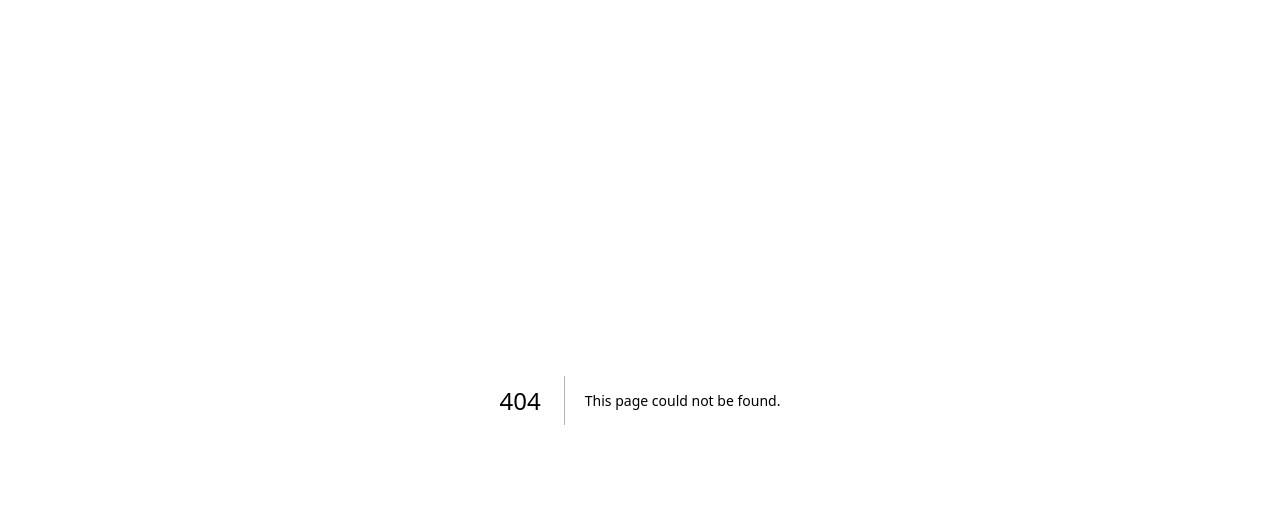
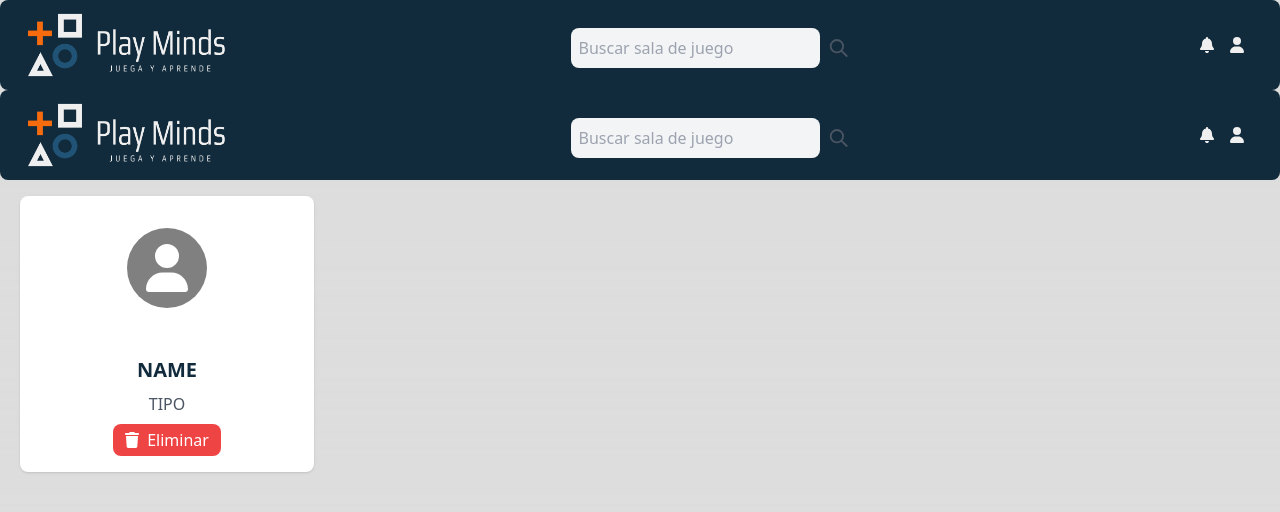
Before and after one commit to Aguare/PlayMinds, a Next.js app in the folder play-minds/: page /admin in a window 1280 px wide. Before the commit this address had no page. Shown: the top 512 px of the page. Built offline with nearby package versions, Linux system fonts and the light colour scheme.

Commit message:
Prueben los formularios

```diff
--- a/play-minds/src/components/navbar.tsx
+++ b/play-minds/src/components/navbar.tsx
@@ -1,43 +1,60 @@
-import Image from "next/image";
-import { useRouter } from "next/router";
-import { FontAwesomeIcon } from "@fortawesome/react-fontawesome";
-import { faBell } from "@fortawesome/free-solid-svg-icons";
-import { faUser } from "@fortawesome/free-solid-svg-icons";
-import { useEffect, useState } from "react";
-import { User } from "../models/Entitys/User";
-import img1 from "../image/logo playminds.png";
-import axios from "axios";
-import { Request } from "@/helpers/requests";
+import Image from 'next/image'
+import { useRouter } from 'next/router'
+import { FontAwesomeIcon } from '@fortawesome/react-fontawesome'
+import { faBell, faUser, faTrash } from '@fortawesome/free-solid-svg-icons'
+import { useEffect, useState } from 'react'
+import { User } from '../models/Entitys/User'
+import img1 from '../image/logo playminds.png'
+import axios from 'axios'
+import { Request } from '@/helpers/requests'
 
 const NavBar = () => {
-  const router = useRouter();
-  const [user, setUser] = useState<User | null>(null);
-  const [dropdownOpen, setDropdownOpen] = useState(false);
+  const router = useRouter()
+  const [user, setUser] = useState<User | null>(null)
+  const [dropdownOpen, setDropdownOpen] = useState(false)
 
   useEffect(() => {
-    const userData = localStorage.getItem("user");
+    const userData = localStorage.getItem('user')
     if (userData) {
-      const parsedUser = JSON.parse(userData);
-      setUser(parsedUser);
+      const parsedUser = JSON.parse(userData)
+      setUser(parsedUser)
     }
-  }, []);
+  }, [])
 
   const handleLogout = () => {
-    axios.get(Request.SERVER + "/Users/Logout?email=" + user?.email);
-    localStorage.clear(); // Elimina los datos
-    router.push("/auth/signin"); // Redirige al usuario
-  };
+    axios.get(Request.SERVER + '/Users/Logout?email=' + user?.email)
+    localStorage.clear() // Elimina los datos
+    router.push('/auth/signin') // Redirige al usuario
+  }
+
+  const handlehome = () => {
+    axios
+      .get(Request.SERVER + '/Users/GetUser?email=' + user?.email)
+      .then((response) => {
+        setUser(response.data)
+        localStorage.setItem('user', JSON.stringify(response.data))
+      })
+      .catch((error) => {
+        console.log(error)
+      })
+    router.push('/home') // Redirige al usuario
+  }
 
   const toggleDropdown = () => {
-    setDropdownOpen(!dropdownOpen);
-  };
+    setDropdownOpen(!dropdownOpen)
+  }
+
+  const handleCreateGame = () => {
+    if (user?.role === 'TEACHER') {
+      // Aquí puedes agregar la lógica para redirigir al usuario a la ruta de creación de juegos
+      console.log('Redirigir a la página de creación de juegos')
+    }
+  }
 
   return (
     <div className="w-full bg-[#112B3C] rounded-lg p-7 sm:flex sm:justify-between gap-4 sm:h-[90px] grid md:grid-cols-1 ">
       <div className="bg-red flex items-center gap-2 w-[200px]">
-        <a href="/home">
-          <Image src={img1} alt="Imagen de logo" />
-        </a>
+        <Image src={img1} alt="Imagen de logo" onClick={handlehome} />
       </div>
       <div className="">
         <form className="col-span-4 flex items-center justify-center gap-2 w-[70%] sm:w-[100%]">
@@ -72,11 +89,11 @@ const NavBar = () => {
         </a>
         <FontAwesomeIcon icon={faUser} className="text-[#EFEFEF]" />
         <div
-          className="flex items-center gap-2 cursor-pointer"
+          className="flex items-center gap-2 cursor-pointer relative"
           onClick={toggleDropdown}
         >
           {user && (
-            <div className="relative">
+            <div>
               <span className="text-white">{user.name}</span>
               {dropdownOpen && (
                 <div className="absolute bg-gray-800 p-2 rounded-lg top-[32px] right-0 z-10">
@@ -86,6 +103,14 @@ const NavBar = () => {
                   >
                     Cerrar sesión
                   </p>
+                  {user.role === 'TEACHER' && (
+                    <p
+                      className="text-[#EFEFEF] text-xs xl:py-3 xl:px-2 rounded-lg transition-colors cursor-pointer"
+                      onClick={handleCreateGame}
+                    >
+                      Crear juego
+                    </p>
+                  )}
                 </div>
               )}
             </div>
@@ -98,7 +123,7 @@ const NavBar = () => {
         )}
       </div>
     </div>
-  );
-};
+  )
+}
 
-export default NavBar;
+export default NavBar
--- /dev/null
+++ b/play-minds/src/components/usercard.tsx
@@ -0,0 +1,37 @@
+import NavBar from '../components/navbar'
+import { FontAwesomeIcon } from '@fortawesome/react-fontawesome'
+import { faUser, faTrash } from '@fortawesome/free-solid-svg-icons'
+
+const UserCard = () => {
+  return (
+    <div>
+      <NavBar />
+      <div className="mt-4">
+        <div className="grid grid-cols-1 md:grid-cols-2 lg:grid-cols-4 gap-7 w-full pl-5">
+          <div className="bg-white hover:bg-cyan-600 group rounded-lg shadow hover:shadow-lg hover:shadow-mainorange transition-all hover:cursor-pointer">
+            <div className="flex justify-center py-8">
+              <div className="bg-[gray] text-white rounded-full w-20 h-20 flex items-center justify-center font-semibold text-xl group-hover:text-white transition-all">
+                <FontAwesomeIcon
+                  icon={faUser}
+                  className="text-[bluemain] text-5xl"
+                />
+              </div>
+            </div>
+            <div className="flex flex-col items-center gap-2 p-4">
+              <h3 className="font-semibold text-xl group-hover:text-white transition-all">
+                NAME
+              </h3>
+              <p className="text-gray-600 group-hover:text-gray-300">TIPO</p>
+              <button className="flex items-center gap-2 bg-red-500 text-white px-3 py-1 rounded-lg">
+                <FontAwesomeIcon icon={faTrash} />
+                Eliminar
+              </button>
+            </div>
+          </div>
+        </div>
+      </div>
+    </div>
+  )
+}
+
+export default UserCard
--- /dev/null
+++ b/play-minds/src/pages/admin.tsx
@@ -0,0 +1,13 @@
+import NavBar from '../components/navbar'
+import Card from '../components/card'
+import UserCard from '@/components/usercard'
+
+const Admin = () => {
+  return (
+    <div>
+      <NavBar />
+      <UserCard />
+    </div>
+  )
+}
+export default Admin
--- a/play-minds/src/pages/forms/fAhorcado.tsx
+++ b/play-minds/src/pages/forms/fAhorcado.tsx
@@ -18,7 +18,6 @@ const AhorcadoF = () => {
     { palabra: string; pista: string }[]
   >([])
   const [error, setError] = useState<string>('')
-  const [userEmail, setUserEmail] = useState('')
 
   const handlePalabraChange = (event: React.ChangeEvent<HTMLInputElement>) => {
     setPalabra(event.target.value)
@@ -65,15 +64,33 @@ const AhorcadoF = () => {
   const handleSubmit = async (event: React.FormEvent) => {
     event.preventDefault()
 
-    // Crear el objeto de tipo HangedGame
-    const user = new User(userEmail, '', '', 'STUDENT', 0)
+    // Obtener los datos del usuario desde el localStorage
+    const userString = localStorage.getItem('user')
+    let user
+    if (userString) {
+      user = JSON.parse(userString)
+    } else {
+      // Manejar el caso cuando los datos del usuario no están disponibles
+
+      return
+    }
+
+    // Crear el objeto de tipo User con los datos obtenidos del localStorage
+    const userObject = new User(
+      user.email,
+      user.name,
+      '',
+      user.role,
+      user.points,
+    )
+
     const game = new Game(
       '',
       name_game,
       'HANGED',
       description,
       parseInt(value_points),
-      user,
+      userObject,
     )
 
     const phrasesArray = palabras.map(
--- a/play-minds/src/pages/forms/fDuocards.tsx
+++ b/play-minds/src/pages/forms/fDuocards.tsx
@@ -5,7 +5,7 @@ import { Imag } from '../../models/Entitys/Imag'
 import { Card } from '@/models/Entitys/Card'
 import { User } from '../../models/Entitys/User'
 import { CardGameG } from '@/models/Entitys/Assistant/CardGameG'
-import {Request} from '../../helpers/requests'
+import { Request } from '../../helpers/requests'
 
 const DuoCardsForm = () => {
   const [pregunta, setPregunta] = useState<string>('')
@@ -59,13 +59,6 @@ const DuoCardsForm = () => {
     setError('')
   }
 
-  const getUserEmail = () => {
-    // Lógica para obtener el correo del usuario logeado
-
-    // Actualizar el estado con el correo del usuario
-    setUserEmail('marcosy300@gmail.com')
-  }
-
   const handleImage = async () => {
     // Verifica que se haya seleccionado un archivo
     if (!selectedFile) {
@@ -82,10 +75,7 @@ const DuoCardsForm = () => {
     // Envía la imagen al servidor
     try {
       // Realiza la solicitud POST al API utilizando Axios
-      const response = await axios.post(
-        Request.UPLOAD_DUO_CARD,
-        formData,
-      )
+      const response = await axios.post(Request.UPLOAD_DUO_CARD, formData)
       console.log(response.data)
       listcards.push(response.data[0])
     } catch (error) {
@@ -127,14 +117,33 @@ const DuoCardsForm = () => {
   }
 
   const handleGameCreation = async () => {
-    const user = new User(userEmail, '', '', 'STUDENT', 0)
+    // Obtener los datos del usuario desde el localStorage
+    const userString = localStorage.getItem('user')
+    let user
+    if (userString) {
+      user = JSON.parse(userString)
+    } else {
+      // Manejar el caso cuando los datos del usuario no están disponibles
+
+      return
+    }
+
+    // Crear el objeto de tipo User con los datos obtenidos del localStorage
+    const userObject = new User(
+      user.email,
+      user.name,
+      '',
+      user.role,
+      user.points,
+    )
+
     const game = new Game(
       '',
       name_game,
       'CARD',
       description,
       parseInt(value_points),
-      user,
+      userObject,
     )
 
     const cards: Card[] = []
@@ -152,10 +161,7 @@ const DuoCardsForm = () => {
 
     const cardGameG = new CardGameG(game, cards)
     try {
-      const response = await axios.post(
-        Request.REGISTER_CARD_GAME,
-        cardGameG,
-      )
+      const response = await axios.post(Request.REGISTER_CARD_GAME, cardGameG)
       console.log(response.data)
       console.log(cardGameG)
     } catch (error) {
@@ -165,9 +171,6 @@ const DuoCardsForm = () => {
 
   const handleSubmit = async (event: React.FormEvent<HTMLFormElement>) => {
     event.preventDefault()
-
-    // Obtenemos el correo del usuario logeado
-    getUserEmail()
 
     // Sube la imagen al servidor
     await handleImage()
--- a/play-minds/src/pages/forms/fMemorize.tsx
+++ b/play-minds/src/pages/forms/fMemorize.tsx
@@ -5,7 +5,7 @@ import { Game } from '../../models/Entitys/Game'
 import { Imag } from '../../models/Entitys/Imag'
 import { User } from '../../models/Entitys/User'
 import { MemoryGame } from '../../models/Entitys/Assistant/MemoryGame'
-import {Request} from '../../helpers/requests'
+import { Request } from '../../helpers/requests'
 
 const MemorizeF = () => {
   const [selectedFile, setSelectedFile] = useState<FileList | null>(null)
@@ -39,13 +39,6 @@ const MemorizeF = () => {
     setSelectedFile(event.target.files)
   }
 
-  const getUserEmail = () => {
-    // Lógica para obtener el correo del usuario logeado
-
-    // Actualizar el estado con el correo del usuario
-    setUserEmail('marcosy300@gmail.com')
-  }
-
   const handleImageUpload = async () => {
     // Verifica que se haya seleccionado un archivo
     if (!selectedFile) {
@@ -60,10 +53,7 @@ const MemorizeF = () => {
 
     try {
       // Realiza la solicitud POST al API utilizando Axios
-      const response = await axios.post(
-        Request.UPLOAD_MEMORIZE,
-        formData,
-      )
+      const response = await axios.post(Request.UPLOAD_MEMORIZE, formData)
       console.log(response.data)
       listImages.push(response.data[0])
     } catch (error) {
@@ -72,14 +62,33 @@ const MemorizeF = () => {
   }
 
   const handleGameCreation = async () => {
-    const user = new User(userEmail, '', '', 'STUDENT', 0)
+    // Obtener los datos del usuario desde el localStorage
+    const userString = localStorage.getItem('user')
+    let user
+    if (userString) {
+      user = JSON.parse(userString)
+    } else {
+      // Manejar el caso cuando los datos del usuario no están disponibles
+
+      return
+    }
+
+    // Crear el objeto de tipo User con los datos obtenidos del localStorage
+    const userObject = new User(
+      user.email,
+      user.name,
+      '',
+      user.role,
+      user.points,
+    )
+
     const game = new Game(
       '',
       name_game,
       'MEMORY',
       description,
       parseInt(value_points),
-      user,
+      userObject,
     )
     const memoryGame = new MemoryGame(game, listImages)
     try {
@@ -101,9 +110,6 @@ const MemorizeF = () => {
 
   const handleSubmit = async (event: React.FormEvent<HTMLFormElement>) => {
     event.preventDefault()
-
-    // Obtenemos el correo del usuario logeado
-    getUserEmail()
 
     // Sube la imagen al servidor
     await handleImageUpload()
--- a/play-minds/src/pages/forms/fQuiz.tsx
+++ b/play-minds/src/pages/forms/fQuiz.tsx
@@ -7,7 +7,7 @@ import { User } from '../../models/Entitys/User'
 import { Game } from '../../models/Entitys/Game'
 import { QuizGame } from '../../models/Entitys/Assistant/QuizGame'
 import { QuestionOBJ } from '@/models/Entitys/Assistant/QuestionOBJ'
-import {Request} from '../../helpers/requests'
+import { Request } from '../../helpers/requests'
 const QuizForm = () => {
   const [pregunta, setPregunta] = useState<string>('')
   const [respuestas, setRespuestas] = useState<string[]>(['', '', '', ''])
@@ -75,29 +75,33 @@ const QuizForm = () => {
     setError('')
   }
 
-  const getUserEmail = () => {
-    // Lógica para obtener el correo del usuario logeado
-
-    // Actualizar el estado con el correo del usuario
-    setUserEmail('marcosy300@gmail.com')
-    return 'marcosy300@gmail.com'
-  }
-
   const handleSubmit = async (event: React.FormEvent) => {
     event.preventDefault()
+    // Obtener los datos del usuario desde el localStorage
+    const userString = localStorage.getItem('user')
+    let user
+    if (userString) {
+      user = JSON.parse(userString)
+    } else {
+      // Manejar el caso cuando los datos del usuario no están disponibles
 
-    // Obtenemos el correo del usuario logeado
-    getUserEmail()
+      return
+    }
     // Crear instancia de User
-
-    const user = new User(getUserEmail(), '', '', 'STUDENT', 0)
+    const userObject = new User(
+      user.email,
+      user.name,
+      '',
+      user.role,
+      user.points,
+    )
     const game = new Game(
       '',
       name_game,
       'QUIZ',
       description,
       parseInt(value_points),
-      user,
+      userObject,
     )
 
     // Crear instancias de QuestionOBJ
@@ -122,13 +126,9 @@ const QuizForm = () => {
 
     // Enviar los datos al servidor utilizando Axios
     try {
-      const response = await axios.post(
-        Request.REGISTER_QUIZ_GAME,
-        jsonData,
-        {
-          headers: { 'Content-Type': 'application/json' },
-        },
-      )
+      const response = await axios.post(Request.REGISTER_QUIZ_GAME, jsonData, {
+        headers: { 'Content-Type': 'application/json' },
+      })
       console.log(response.data)
     } catch (error) {
       console.error(error)
```
